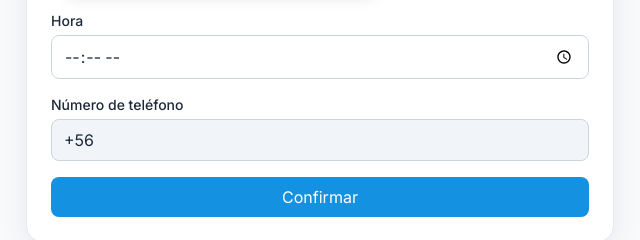
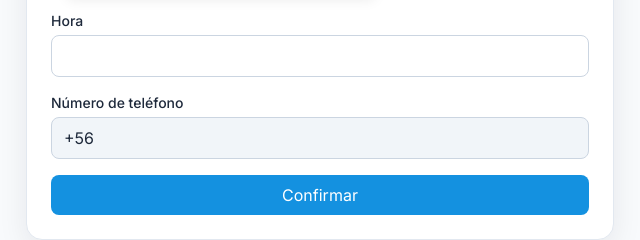
Before and after one commit to maxsanchezmds/ventawebs, a website: page public/index.html in a window 1280 px wide. Shown: the part 3871-4111 px from the top of the page, 6-646 px from the left. Drawn offline with nearby package versions, Linux system fonts and the light colour scheme.

Commit message:
ajuste time select

```diff
--- a/public/index.html
+++ b/public/index.html
@@ -331,7 +331,7 @@
               </div>
               <div>
                 <label class="mb-1 block text-sm font-medium" for="hora">Hora</label>
-                <input id="hora" name="hora" type="time" class="w-full rounded-lg border border-slate-300 px-3 py-2 focus:border-brand-500 focus:outline-none" />
+                <input id="hora" name="hora" type="text" class="w-full rounded-lg border border-slate-300 px-3 py-2 focus:border-brand-500 focus:outline-none" />
               </div>
               <div>
                 <label class="mb-1 block text-sm font-medium" for="telefono">Número de teléfono</label>
@@ -409,6 +409,14 @@
 
     actualizarResumen(picker.selectedDates[0]);
     document.getElementById('fechaInput').value = picker.formatDate(picker.selectedDates[0], "Y-m-d");
+
+    flatpickr("#hora", {
+      enableTime: true,
+      noCalendar: true,
+      dateFormat: "H:i",
+      time_24hr: true
+    });
+
   </script>
   <script>
     // Año dinámico
```
